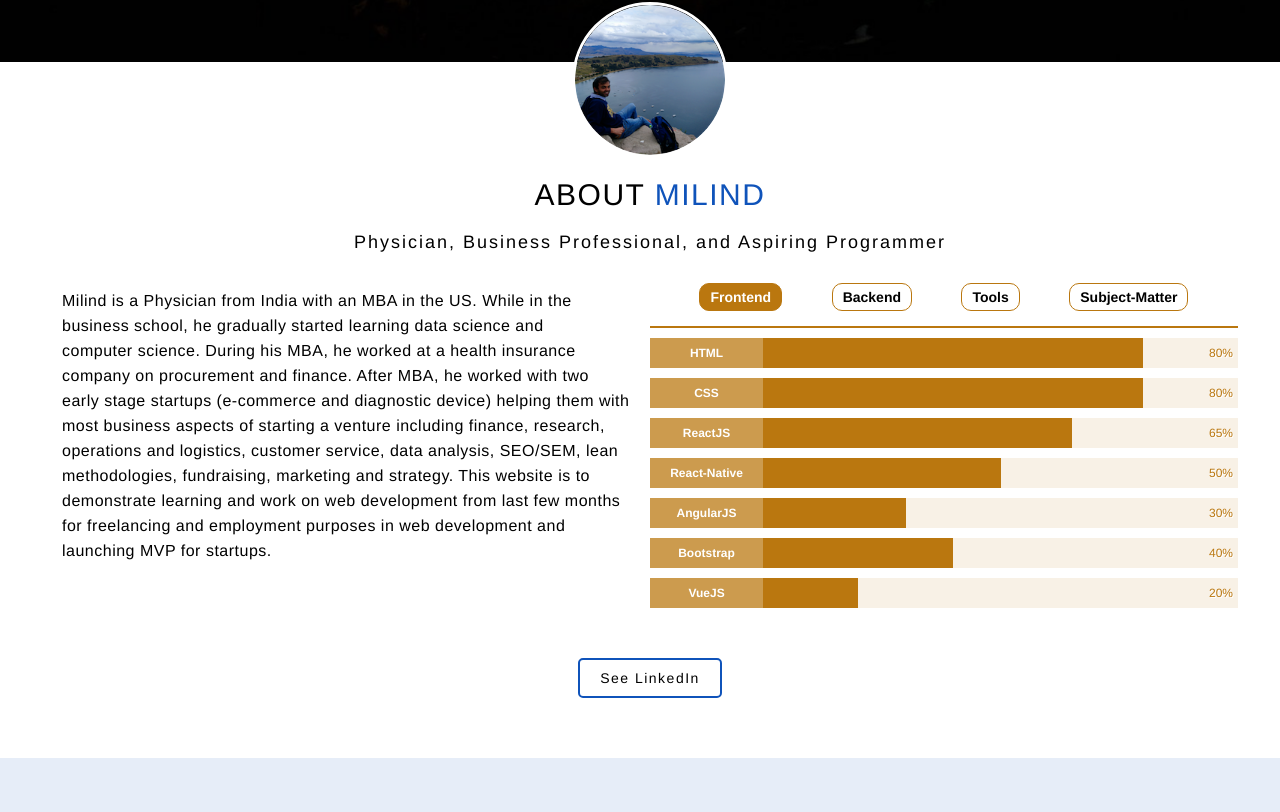
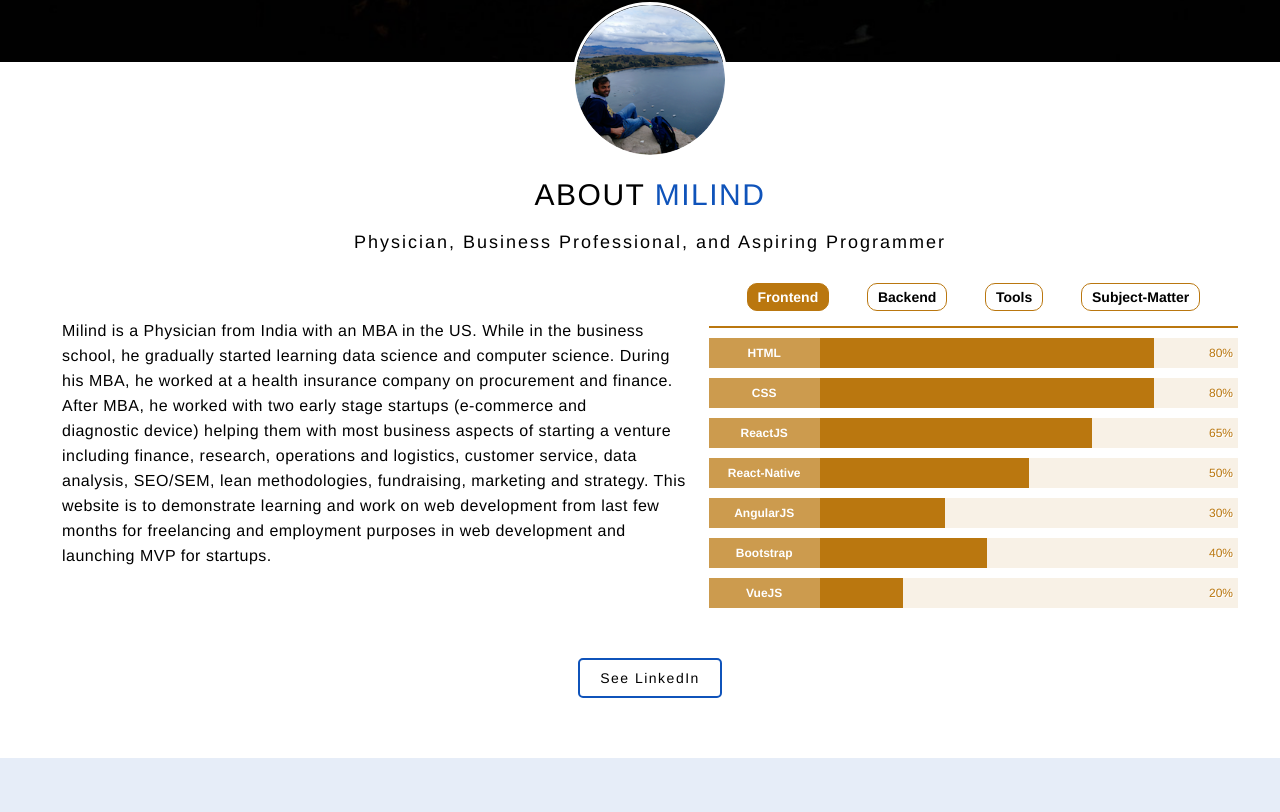
Before and after one commit to milindpatel11/milind-web-solutions, a React (Create React App) app: page / in a window 1280 px wide. Shown: the part 578-1390 px from the top of the page. Built offline with nearby package versions, Linux system fonts and the light colour scheme.

Commit message:
almost final before launch v2

```diff
--- a/src/css/About.css
+++ b/src/css/About.css
@@ -37,13 +37,12 @@
   justify-content: space-between;
   width: 95%;
   height: 100%;
-  align-items: stretch;
 }
 
 .About .col-left {
   width: 85%;
   text-align: left;
-  padding-left: 20px
+  /* padding-left: 20px */
   /* height: 250px; */
 }
 
@@ -53,7 +52,7 @@
 }
 
 .About .col-right {
-	width: 95%;
+	width: 85%;
 	text-align: left;
 	margin-right: 10px;
   padding: 0 10px;
@@ -173,7 +172,7 @@
 	.About .col-left {
 		/* margin-left: 60px; */
     padding-left: 10px;
-    width: 50%;
+    width: 55%;
 	}
 	/* .About .about .col-left .about-img::after {
 		left: -45px;
@@ -187,7 +186,7 @@
 		text-align: left;
 		margin-right: 10px;
     padding: 0 10px;
-    width: 50%;
+    width: 45%;
 	}
 
   .skills-filter h5{
```
